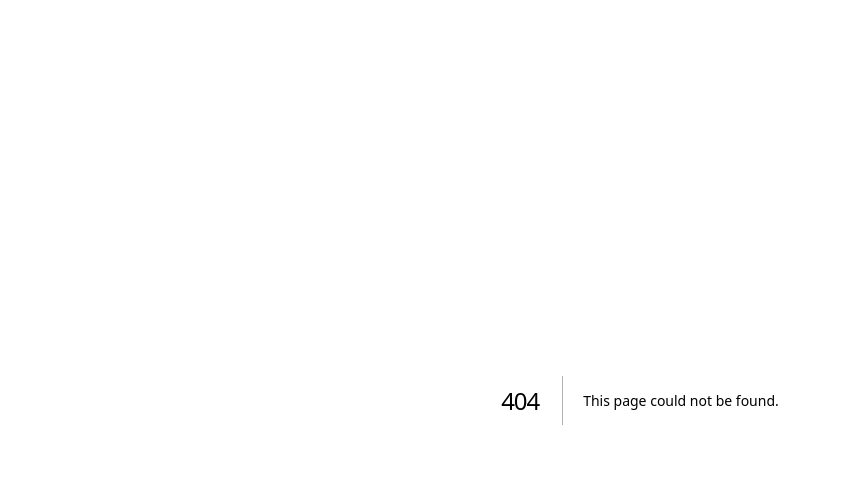
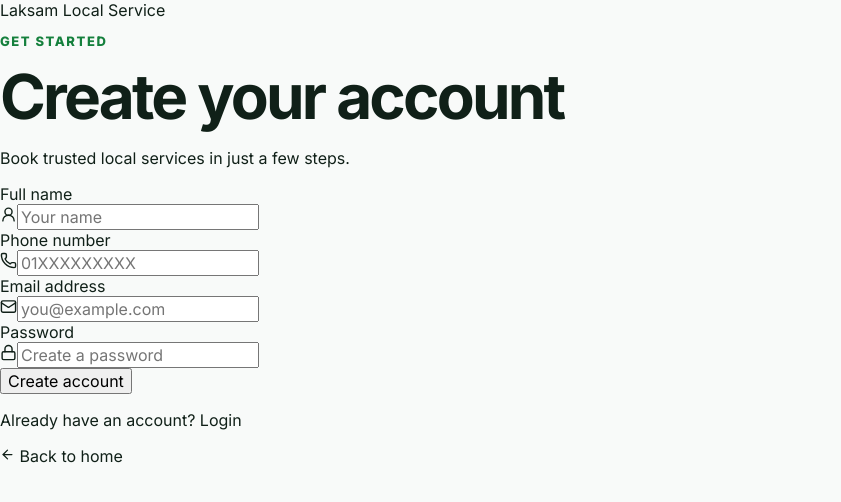
Before and after one commit to mahmudularefinrafi/Laksam-Local-Service, a Next.js app: page /register in a window 1280 px wide. Before the commit this address had no page. Shown: the top 502 px of the page, without its empty margins (0-841 px from the left). Built offline with nearby package versions, Linux system fonts and the light colour scheme.

Commit message:
feat: add registration UI

```diff
--- /dev/null
+++ b/app/register/page.tsx
@@ -0,0 +1,7 @@
+import Link from "next/link";
+import { ArrowLeft, Mail, Lock, Phone, UserRound } from "lucide-react";
+import "../globals.css";
+
+export default function RegisterPage() {
+  return <main className="auth-page"><Link className="auth-brand" href="/">Laksam <span>Local Service</span></Link><div className="auth-card"><p className="eyebrow">GET STARTED</p><h1>Create your account</h1><p>Book trusted local services in just a few steps.</p><form><label>Full name<div className="input-icon"><UserRound size={17}/><input placeholder="Your name"/></div></label><label>Phone number<div className="input-icon"><Phone size={17}/><input placeholder="01XXXXXXXXX"/></div></label><label>Email address<div className="input-icon"><Mail size={17}/><input type="email" placeholder="you@example.com"/></div></label><label>Password<div className="input-icon"><Lock size={17}/><input type="password" placeholder="Create a password"/></div></label><button className="primary-btn" type="button">Create account</button></form><p className="auth-switch">Already have an account? <Link href="/login">Login</Link></p><Link className="back-link auth-back" href="/"><ArrowLeft size={15}/> Back to home</Link></div></main>;
+}
```
